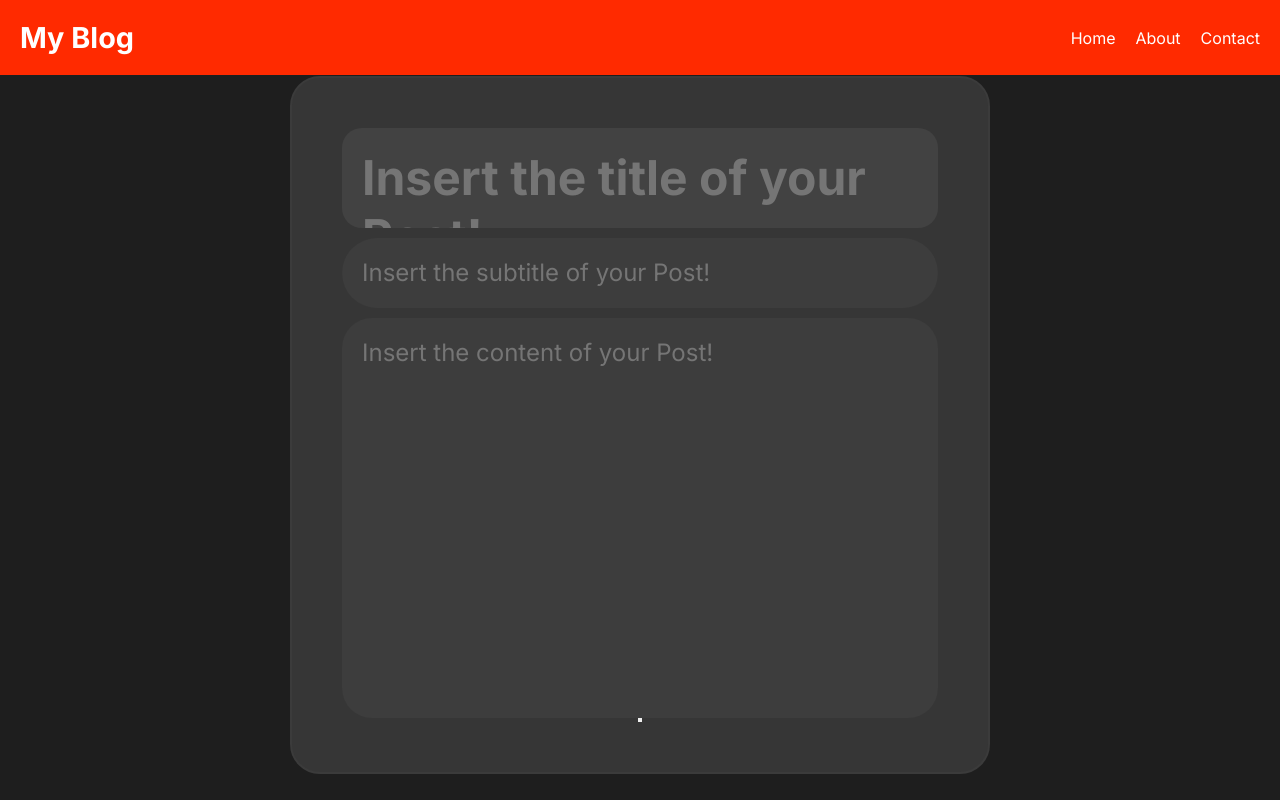
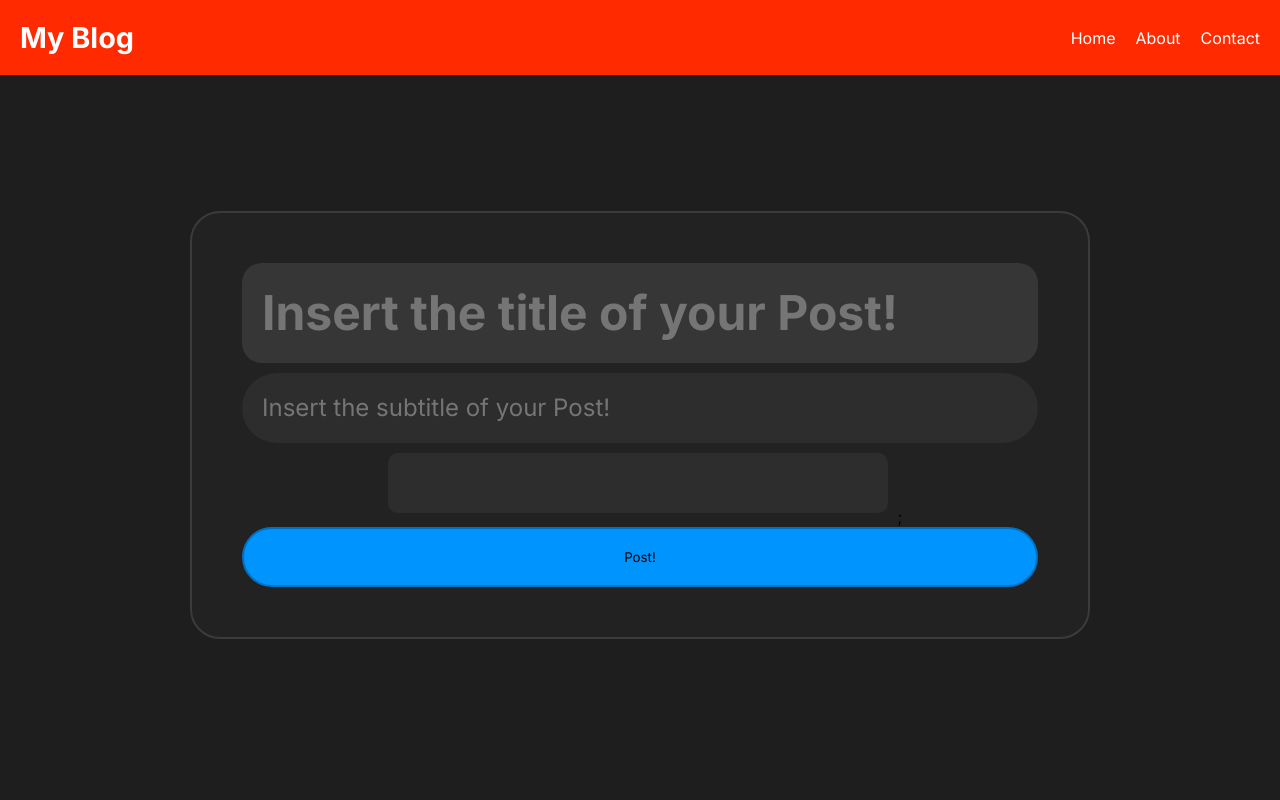
Before and after one commit to gbreye/blogProject, a React (Vite) app: page /post in a window 1280 px wide. Built offline with nearby package versions, Linux system fonts and the light colour scheme.

Commit message:
FINALLY created the main system do addPages, only issue is connect to backend!

```diff
--- a/client/src/components/Header/header.css
+++ b/client/src/components/Header/header.css
@@ -13,6 +13,7 @@
     align-items: center;
     justify-content: center;
     position: fixed;
+    z-index: 9999;
 }
 
 .headerSection {
--- a/client/src/pages/addpage.jsx
+++ b/client/src/pages/addpage.jsx
@@ -1,15 +1,84 @@
 import { useState } from "react";
+import React from "react";
+import TextareaAutosize from 'react-textarea-autosize';
+import {useDropzone} from 'react-dropzone';
 import './css/addpage.css';
 
 function Post() {
-    return(
+    const [elements, addElement] = useState([
+        {id:1, type: 'TextareaAutosize', name: 'textBlock', class: 'textBlock'}
+    ]);
+    //isso aq é importante pra fazer o baguil funciona//
+    const addImage = (file) => {
+        const newImage = {
+            id: Date.now(),
+            type: 'image',
+            name: 'imageBlock',
+            class: 'imageBlock',
+            src: URL.createObjectURL(file)
+        }
+
+        const newTextArea = {
+            id: Date.now() + 1,
+            type: 'TextareaAutosize',
+            name: 'textBlock',
+            class: 'textBlock'
+        }
+        addElement((prevElements) => [...prevElements, newImage, newTextArea]);
+    };
+
+    const dragEvents ={
+        onDragEnter: (e) => {
+            e.preventDefault();
+            console.log('onDragEnter');
+        },
+        onDragLeave: (e) => {
+            e.preventDefault();
+            console.log('onDragLeave');
+        },
+        onDragOver: (e) => {
+            e.preventDefault();
+            console.log('onDragOver');
+        },
+        onDrop: (e) => {
+            e.preventDefault();
+                const file = e.dataTransfer.files[0];
+                if (file && file.type.startsWith('image/')) {
+                    addImage(file);
+                }
+            }
+
+
+    };
+     return(
         <section className="mainContent">
+            <div className="dropImage" {...dragEvents}>
             <form>
                 <textarea name="title" id="title" placeholder="Insert the title of your Post!"></textarea>
                 <textarea name="subTitle" id="subTitle" placeholder="Insert the subtitle of your Post!"></textarea>
-                <textarea name="textBlock" id="textBlock" placeholder="Insert the content of your Post!"></textarea>
-                <button type="submit"></button>
+                <div className="blogContent">
+                    {elements.map((el) => {
+                        if(el.type === 'image') {
+                            return (
+                                <img key={el.id}
+                                src={el.src}
+                                alt={el.name}
+                                className={el.class}>
+                                </img>
+                            )
+                        }
+                        return (
+                            <TextareaAutosize
+                                key={el.id}
+                                name={el.name}
+                                className={el.class}
+                            />
+      );
+                    })};
+                </div>
+                <button type="submit">Post!</button>
             </form>
+            </div>
         </section>
     );
 }
--- a/client/src/pages/css/addpage.css
+++ b/client/src/pages/css/addpage.css
@@ -13,6 +13,7 @@
     display: flex;
     align-items: center;
     justify-content: center;
+
 }
 
 form {
@@ -20,11 +21,11 @@ form {
     flex-direction: column;
     align-items: center;
     justify-content: center;
-    background-color: #363636;
+    background-color: #36363625;
     padding: clamp(30px, 100vw, 50px);
     border: 2px solid #3b3b3b;
     border-radius: 30px;
-    width: clamp(300px, 90vw, 700px );
+    width: clamp(200px, 90vw, 900px );
     height: auto;
     margin-top: 50px;
 }
@@ -64,21 +65,49 @@ form {
     outline: none;
 }
 
-#textBlock {
-    background-color: #55555536;
+.textBlock {
+    background-color: rgba(77, 76, 75, 0.288);
     padding: 20px;
     border: none;
     font-size: clamp(1.1rem, 10vw, 1.5rem);
     color: white;
     resize: none;
-    width: 100%;
-    border-radius: 30px;
-    margin-top: 10px;
-    height: clamp(200px, 90vh, 400px);
+    width: 500px;
+    margin: 10px;
+    border-radius: 10px;
+    font-size: 1rem;
 
 }
 
-#textBlock:focus {
+.textBlock:focus {
     border: none;
     outline: none;
 }
+
+.imageBlock {
+    width: 300px;
+  height: 300px;
+  object-fit: cover;
+  border-radius: 30px;
+  transition: 1s ease;
+}
+
+.imageBlock:hover {
+    transform: scale(1.025);
+    transition: 1s ease;
+}
+
+button {
+    padding: 20px;
+    width: 100%;
+    border: 2px solid #0072c4;
+    border-radius: 100px;
+    background-color: #0094FF;
+    cursor: pointer;
+    transition: 0.3s ease;
+}
+
+button:active {
+    transition: 0.3s ease;
+    transform: scale(0.8);
+}
--- a/package.json
+++ b/package.json
@@ -10,7 +10,7 @@
     "preview": "vite preview"
   },
   "dependencies": {
-    "@supabase/supabase-js": "^2.110.8",
+    "@supabase/supabase-js": "^2.111.0",
     "bcrypt": "^6.0.0",
     "cookie-parser": "^1.4.7",
     "cors": "^2.8.6",
@@ -21,7 +21,9 @@
     "mongoose": "^9.8.0",
     "react": "^19.2.7",
     "react-dom": "^19.2.7",
-    "react-router-dom": "^7.18.1"
+    "react-dropzone": "^19.2.0",
+    "react-router-dom": "^7.18.1",
+    "react-textarea-autosize": "^8.5.9"
   },
   "devDependencies": {
     "@types/react": "^19.2.17",
```
Also changed, not shown: 1 other file (tests, documents, lock files or other folders).
